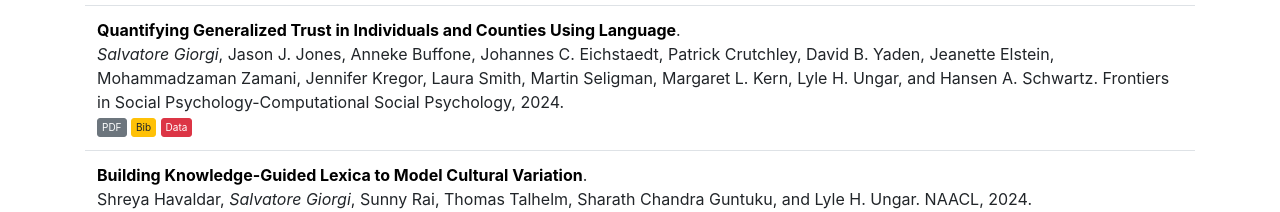
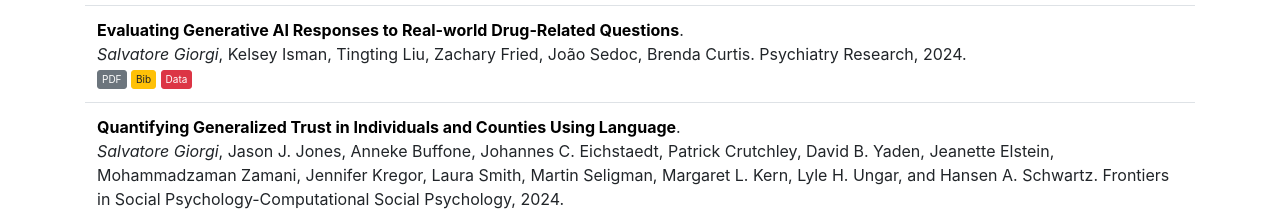
Before and after one commit to sjgiorgi/sjgiorgi.github.io, a plain HTML site: page index.html in a window 1280 px wide. Shown: the part 719-931 px from the top of the page. Drawn offline with Linux system fonts and the light colour scheme; some icons are missing; a web font is replaced by a local one.

Commit message:
psych research

```diff
--- a/index.html
+++ b/index.html
@@ -115,6 +115,17 @@
 
                         <tr>
                             <td>
+                                <b><a href="https://doi.org/10.1016/j.psychres.2024.116058" style="color:black;">Evaluating Generative AI Responses to Real-world Drug-Related Questions</a></b>.<br>
+                                <i>Salvatore Giorgi</i>, Kelsey Isman, Tingting Liu, Zachary Fried, João Sedoc, Brenda Curtis. Psychiatry Research, 2024.
+                                <br><a href="publications/giorgi2024evluating.pdf" role="button" class="btn btn-secondary btn-xs">PDF</a>
+                                <a href="bibs/giorgi2024evluating.bib" role="button" class="btn btn-warning btn-xs">Bib</a>
+                                <a href="https://osf.io/62fwp/" role="button" class="btn btn-danger btn-xs">Data</a>
+                                <br>
+                            </td>
+                        </tr>
+
+                        <tr>
+                            <td>
                                 <b><a href="https://www.frontiersin.org/articles/10.3389/frsps.2024.1384262/abstract" style="color:black;">Quantifying Generalized Trust in Individuals and Counties Using Language</a></b>.<br>
                                 <i>Salvatore Giorgi</i>, Jason J. Jones, Anneke Buffone, Johannes C. Eichstaedt, Patrick Crutchley, David B. Yaden, Jeanette Elstein, Mohammadzaman Zamani, Jennifer Kregor, Laura Smith, Martin Seligman, Margaret L. Kern, Lyle H. Ungar, and Hansen A. Schwartz. Frontiers in Social Psychology-Computational Social Psychology, 2024.
                                 <br><a href="publications/giorgi2024quantifying.pdf" role="button" class="btn btn-secondary btn-xs">PDF</a>
@@ -184,7 +195,7 @@
                         <tr>
                             <td>
                                 <b><a href="https://doi.org/10.1609/icwsm.v18i1.31328" style="color:black;">Lived Experience Matters: Automatic Detection of Stigma Toward People Who Use Substances on Social Media</a></b>.<br>
-                                    <i>Salvatore Giorgi</i>, Douglas Bellew, Daniel Roy Sadek Habib, Joao Sedoc, Chase Smitterberg, Amanda Devoto, McKenzie Himelein-Wachowiak, and Brenda Curtis. ICWSM, 2024.
+                                    <i>Salvatore Giorgi</i>, Douglas Bellew, Daniel Roy Sadek Habib, João Sedoc, Chase Smitterberg, Amanda Devoto, McKenzie Himelein-Wachowiak, and Brenda Curtis. ICWSM, 2024.
                                 <br><a href="publications/giorgi2023lived.pdf" role="button" class="btn btn-secondary btn-xs">PDF</a>
                                 <a href="bibs/giorgi2023lived.bib" role="button" class="btn btn-warning btn-xs">Bib</a>
                                 <a href="https://github.com/TTRUCurtis/lived-experience" role="button" class="btn btn-danger btn-xs">Data</a>
@@ -258,7 +269,7 @@
                         <tr>
                             <td>
                                 <b><a href="https://aclanthology.org/2023.wassa-1.44/" style="color:black;">Findings of WASSA 2023 Shared Task on Empathy, Emotion and Personality Detection in Conversation and Reactions to News Articles</b></a>.<br>
-                                    Valentin Barriere, Joao Sedoc, Shabnam Tafreshi, and <i>Salvatore Giorgi</i>. WASSA, 2023.
+                                    Valentin Barriere, João Sedoc, Shabnam Tafreshi, and <i>Salvatore Giorgi</i>. WASSA, 2023.
                                 <br><a href="publications/barriere2023findings.pdf" role="button" class="btn btn-secondary btn-xs">PDF</a>
                                 <a href="bibs/barriere2023findings.bib" role="button" class="btn btn-warning btn-xs">Bib</a>
                             </td>
```
Also changed, not shown: 1 other file.
